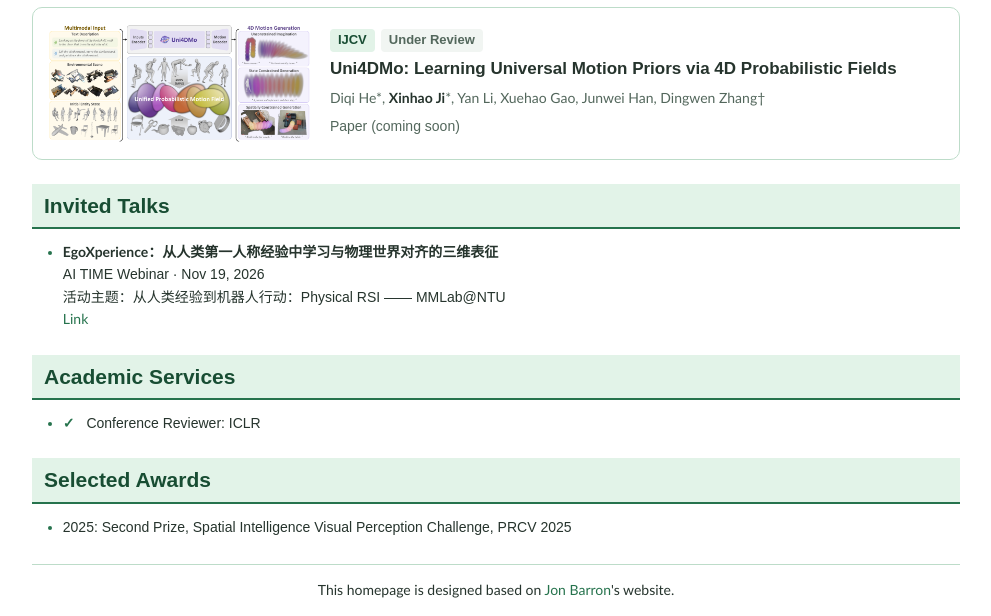
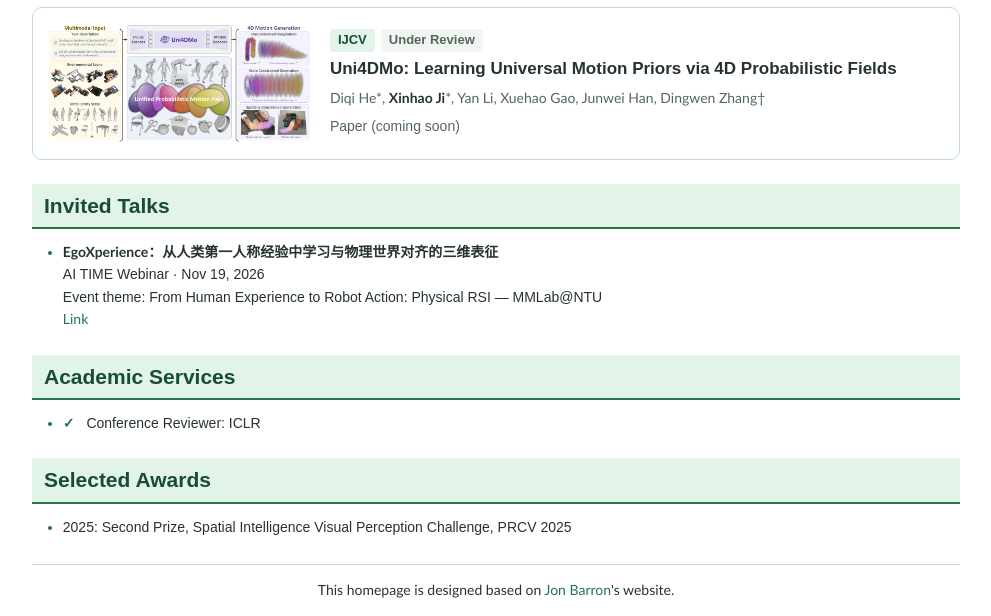
Before and after one commit to XinhaoJi/XinhaoJi.github.io, a plain HTML site: page index.html in a window 1280 px wide. Shown: the part 2168-2784 px from the top of the page, without its empty margins (144-1135 px from the left). Drawn offline with Linux system fonts and the light colour scheme.

Commit message:
Translate the invited talk event theme into English

```diff
--- a/index.html
+++ b/index.html
@@ -418,7 +418,7 @@
         <li>
           <strong lang="zh-CN">EgoXperience：从人类第一人称经验中学习与物理世界对齐的三维表征</strong><br>
           AI TIME Webinar · <time datetime="2026-11-19">Nov 19, 2026</time><br>
-          <span lang="zh-CN">活动主题：从人类经验到机器人行动：Physical RSI —— MMLab@NTU</span><br>
+          Event theme: From Human Experience to Robot Action: Physical RSI — MMLab@NTU<br>
           <a href="https://mp.weixin.qq.com/s/EhtYrzX7t9KXlMvFPGZJxg" target="_blank" rel="noopener">Link</a>
         </li>
       </ul>
```
